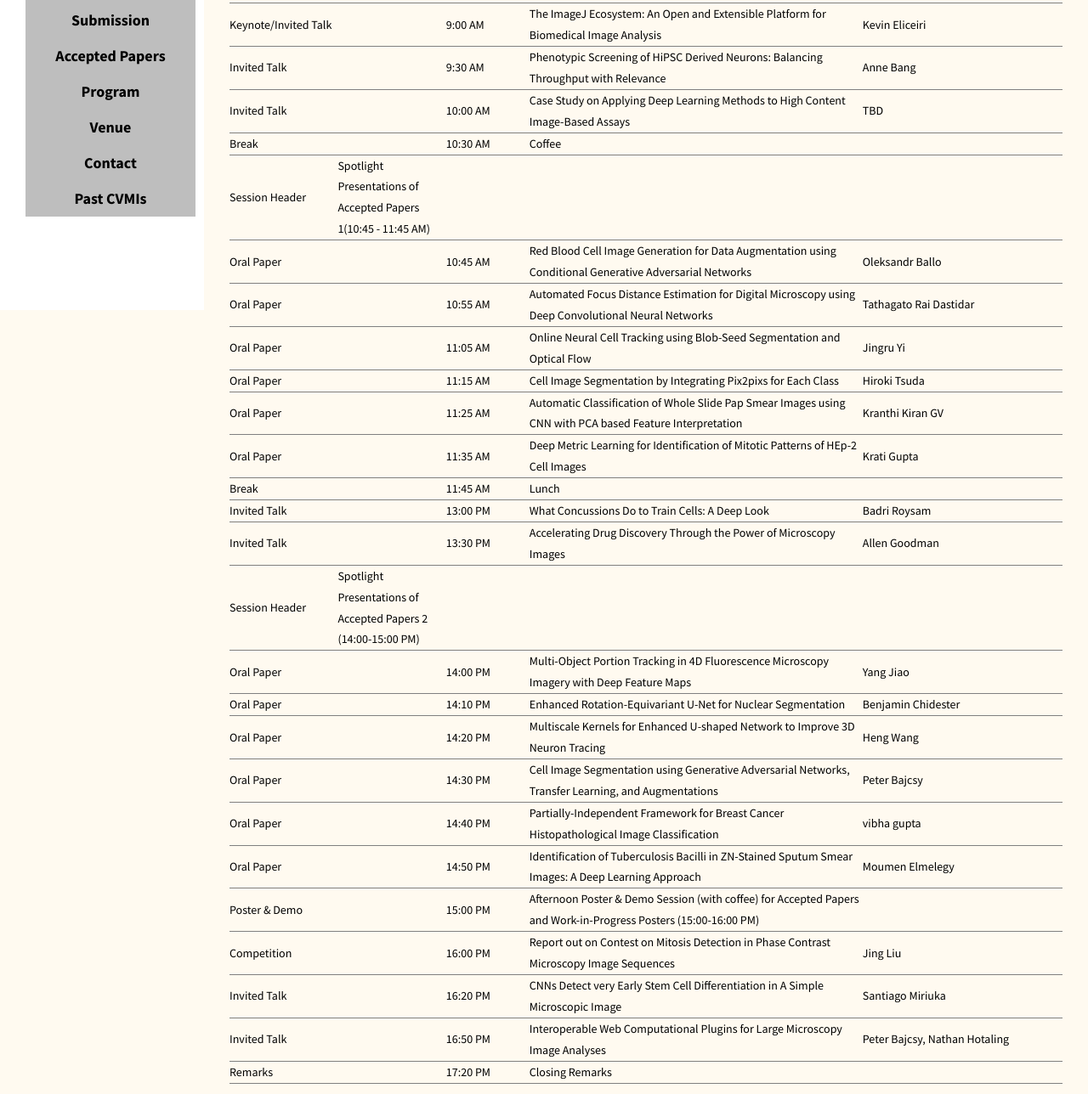
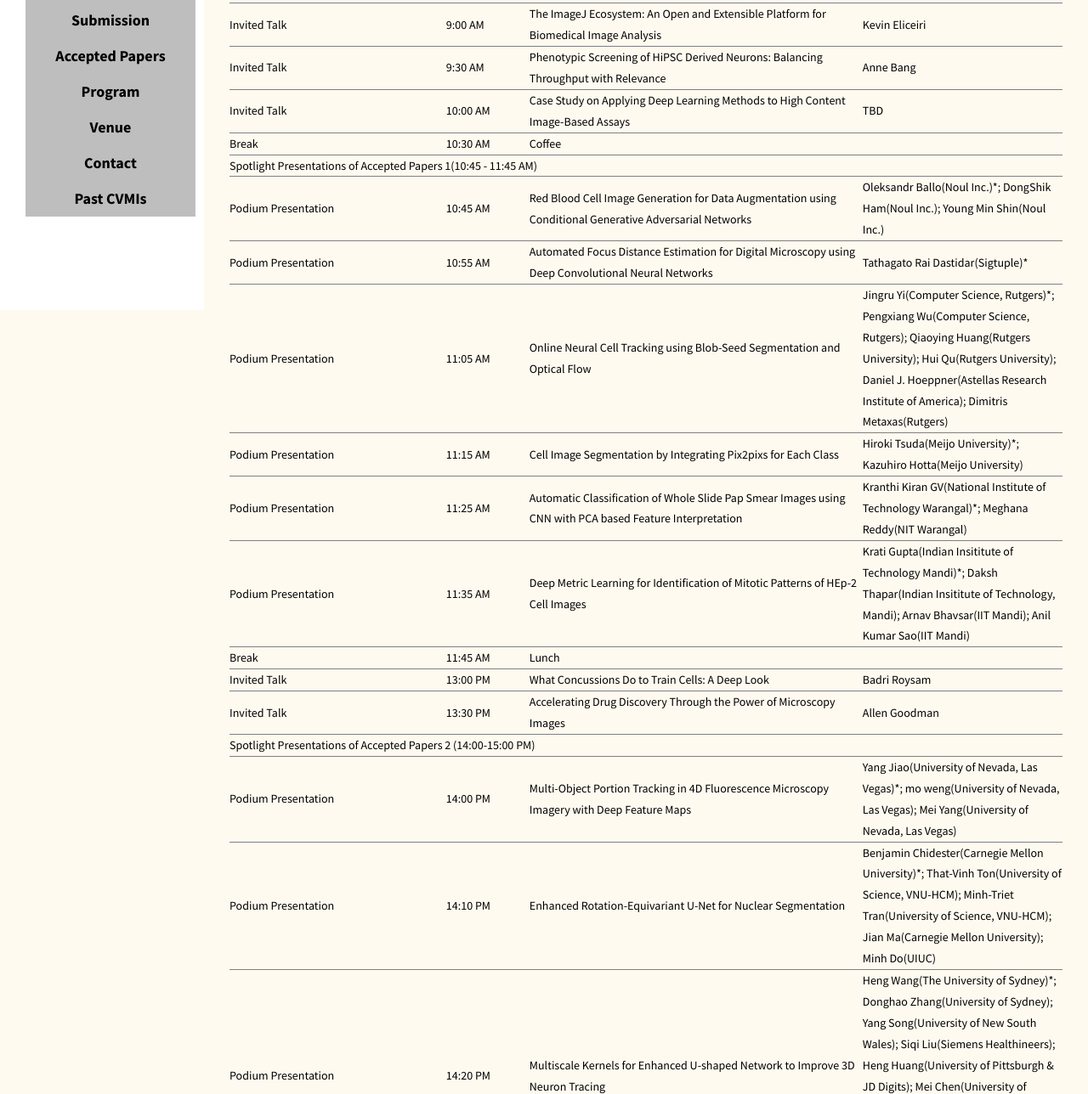
Before and after one commit to CVMI2019/CVMI2019.github.io, a plain HTML site: page program.html in a window 1280 px wide. Shown: the part 435-1723 px from the top of the page at 85% size. Drawn offline with nearby package versions, Linux system fonts and the light colour scheme.

Commit message:
Add files via upload

```diff
--- a/program.html
+++ b/program.html
@@ -143,7 +143,7 @@
            </tr>
 
                                   <tr>
-                       <td> Keynote/Invited Talk</td>
+                       <td> Invited Talk</td>
                      <td> </td>
                      <td> 9:00 AM</td>
                     <td> The ImageJ Ecosystem: An Open and Extensible Platform for Biomedical Image Analysis </td>
@@ -178,9 +178,9 @@
                 <td> </td>
            </tr>
       <tr>
-           <td>Session Header</td>
+           <td colspan="4">Spotlight Presentations of Accepted Papers 1(10:45 - 11:45 AM)</td>
 
-            <td>Spotlight Presentations of Accepted Papers 1(10:45 - 11:45 AM)</td>
+            <td></td>
 
                 <td> </td>
                 <td></td>
@@ -188,55 +188,55 @@
           </tr>
 
             <tr>
-          <td> Oral Paper</td>
+          <td> Podium Presentation</td>
                       <td> </td>
            <td> 10:45 AM</td>
              <td> Red Blood Cell Image Generation for Data Augmentation using Conditional Generative Adversarial Networks</td>
-             <td>  Oleksandr Ballo</td>
+             <td>  Oleksandr Ballo(Noul Inc.)*; DongShik Ham(Noul Inc.); Young Min Shin(Noul Inc.)</td>
               </tr>
 
 
              <tr>
-            <td> Oral Paper</td>
+            <td>Podium Presentation</td>
              <td> </td>
             <td> 10:55 AM</td>
              <td> Automated Focus Distance Estimation for Digital Microscopy using Deep Convolutional Neural Networks</td>
-            <td>Tathagato Rai Dastidar </td>
+            <td>Tathagato Rai Dastidar(Sigtuple)* </td>
 
              </tr>
 
 
              <tr>
-              <td> Oral Paper</td>
+              <td> Podium Presentation</td>
               <td> </td>
               <td> 11:05 AM</td>
               <td>Online Neural Cell Tracking using Blob-Seed Segmentation and Optical Flow </td>
-                <td>Jingru Yi </td>
+                <td>Jingru Yi(Computer Science, Rutgers)*; Pengxiang Wu(Computer Science, Rutgers); Qiaoying Huang(Rutgers University); Hui Qu(Rutgers University); Daniel J. Hoeppner(Astellas Research Institute of America); Dimitris Metaxas(Rutgers) </td>
              </tr>
 
 
              <tr>
-              <td> Oral Paper</td>
+              <td> Podium Presentation</td>
               <td> </td>
               <td> 11:15 AM</td>
                    <td> Cell Image Segmentation by Integrating Pix2pixs for Each Class</td>
-              <td> Hiroki Tsuda</td>
+              <td> Hiroki Tsuda(Meijo University)*; Kazuhiro Hotta(Meijo University)</td>
              </tr>
 
       <tr>
-              <td> Oral Paper</td>
+              <td> Podium Presentation</td>
               <td> </td>
               <td> 11:25 AM</td>
               <td> Automatic Classification of Whole Slide Pap Smear Images using CNN with PCA based Feature Interpretation </td>
-              <td> Kranthi Kiran GV</td>
+              <td> Kranthi Kiran GV(National Institute of Technology Warangal)*; Meghana Reddy(NIT Warangal)</td>
              </tr>
 
        <tr>
-              <td> Oral Paper</td>
+              <td> Podium Presentation</td>
               <td> </td>
               <td> 11:35 AM</td>
          <td> Deep Metric Learning for Identification of Mitotic Patterns of HEp-2 Cell Images </td>
-          <td> Krati Gupta</td>
+          <td> Krati Gupta(Indian Insititute of Technology Mandi)*; Daksh Thapar(Indian Insititute of Technology, Mandi); Arnav Bhavsar(IIT Mandi); Anil Kumar Sao(IIT Mandi)</td>
       </tr>
 
                    <tr>
@@ -264,68 +264,66 @@
               </tr>
 
               <tr>
-              <td> Session Header</td>
-              <td>Spotlight Presentations of Accepted Papers 2 (14:00-15:00 PM) </td>
-              <td> </td>
-              <td> </td>
-              <td> </td>
+              <td colspan="4">Spotlight Presentations of Accepted Papers 2 (14:00-15:00 PM) </td>
+
+
              </tr>
 
              <tr>
-             <td> Oral Paper</td>
+             <td> Podium Presentation</td>
              <td> </td>
              <td> 14:00 PM</td>
              <td> Multi-Object Portion Tracking in 4D Fluorescence Microscopy Imagery with Deep Feature Maps</td>
-             <td> Yang Jiao</td>
+             <td> Yang Jiao(University of Nevada, Las Vegas)*; mo weng(University of Nevada, Las Vegas); Mei Yang(University of Nevada, Las Vegas)</td>
              </tr>
 
              <tr>
-             <td> Oral Paper</td>
+             <td> Podium Presentation</td>
              <td> </td>
              <td> 14:10 PM</td>
               <td>Enhanced Rotation-Equivariant U-Net for Nuclear Segmentation </td>
-             <td> Benjamin Chidester</td>
+             <td> Benjamin Chidester(Carnegie Mellon University)*; That-Vinh Ton(University of Science, VNU-HCM); Minh-Triet Tran(University of Science, VNU-HCM); Jian Ma(Carnegie Mellon University); Minh Do(UIUC)</td>
              </tr>
 
              <tr>
-             <td> Oral Paper</td>
+             <td> Podium Presentation</td>
              <td> </td>
              <td> 14:20 PM</td>
                <td> Multiscale Kernels for Enhanced U-shaped Network to Improve 3D Neuron Tracing</td>
-              <td> Heng Wang</td>
+              <td> Heng Wang(The University of Sydney)*; Donghao Zhang(University of Sydney); Yang Song(University of New South Wales); Siqi Liu(Siemens Healthineers); Heng Huang(University of Pittsburgh & JD Digits); Mei Chen(University of Albany State University of New York); Hanchuan Peng(Allen Insititute for Brain Science); Weidong Cai(University of Sydney)</td>
              <td> </td>
              </tr>
 
 
               <tr>
-             <td> Oral Paper</td>
+             <td>Podium Presentation</td>
              <td> </td>
              <td> 14:30 PM</td>
               <td> Cell Image Segmentation using Generative Adversarial Networks, Transfer Learning, and Augmentations</td>
-              <td>Peter Bajcsy</td>
+              <td>Peter Bajcsy(NIST)*; Michael Majurski(NIST); Petru Manescu(NIST); Sarala Padi(NIST); Nicholas Schaub(University of Michigan); Nathan Hotaling(NIH); Carl Simon(NIST)</td>
              </tr>
 
 
                           <tr>
-             <td> Oral Paper</td>
+             <td> Podium Presentation</td>
              <td> </td>
              <td> 14:40 PM</td>
              <td>Partially-Independent Framework for Breast Cancer Histopathological Image Classification</td>
-              <td>vibha gupta</td>
+              <td>vibha gupta(IIT Mandi, India)*; Arnav Bhavsar(IIT Mandi)</td>
              </tr>
 
 
              <tr>
-             <td> Oral Paper</td>
+             <td>Podium Presentation</td>
              <td> </td>
              <td> 14:50 PM</td>
              <td> Identification of Tuberculosis Bacilli in ZN-Stained Sputum Smear Images: A Deep Learning Approach</td>
-                 <td> Moumen Elmelegy</td>
+                 <td> Moumen Elmelegy(Assiut University)*; Doaa Mohamed(Assiut University); Tarek ElMelegy(Assiut University); Mostafa Abdelrahman(Assiut University)</td>
 
               </tr>
 
              <tr>
-             <td>Poster & Demo</td>
+             <td>Poster & Demo Presentations</td>
              <td> </td>
              <td> 15:00 PM</td>
              <td>  Afternoon Poster & Demo Session (with coffee) for Accepted Papers and Work-in-Progress Posters (15:00-16:00 PM) </td>
```
Also changed, not shown: new.html (+2 -2 lines).
